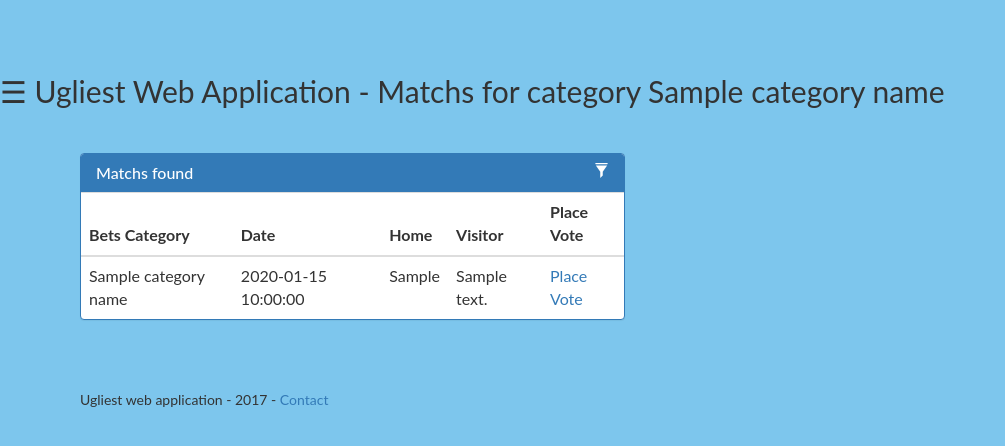
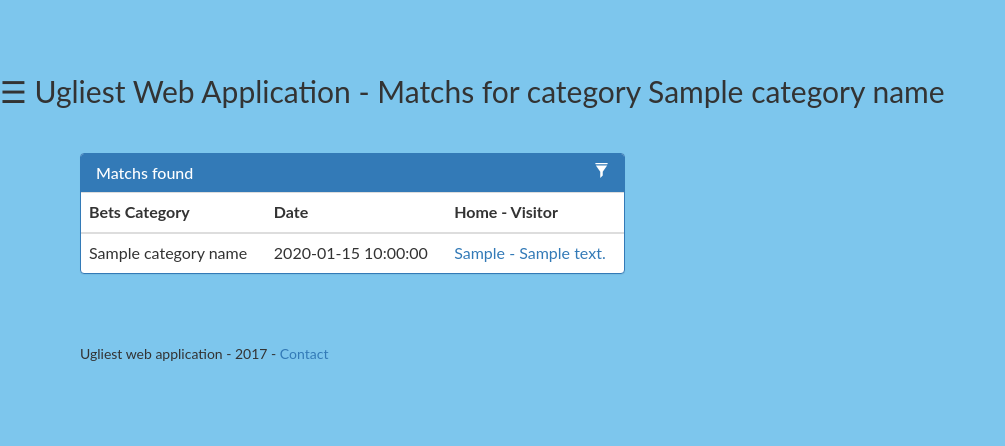
Before and after one commit to travega/heroku-demo, a Flask app: template templates/votes_matchs.html in a window 1280 px wide. Shown: the top 446 px of the page, without its empty margins (0-1005 px from the left). Run offline with Flask 2, Linux system fonts and the light colour scheme; the template is opened without the code that fills it: most values are stand-ins (such as "Sample title", 1, 10 or a date in 2020); some libraries are stand-ins or nearby versions.

Commit message:
style updates

```diff
--- a/templates/table_data_img.html
+++ b/templates/table_data_img.html
@@ -18,12 +18,12 @@
     <link href="../static/stylesheets/mouseover.css" rel="stylesheet">
     <link href="../static/stylesheets/table.css" rel="stylesheet">
 
-    <link href="../static/stylesheets/background.css" rel="stylesheet">
+
 
     <link href="https://cdnjs.cloudflare.com/ajax/libs/twitter-bootstrap/4.0.0/css/bootstrap.css" rel="stylesheet"/>
     <link href="https://cdn.datatables.net/1.10.16/css/dataTables.bootstrap4.min.css" rel="stylesheet"/>
 
-
+    <link href="../static/stylesheets/background.css" rel="stylesheet">
 
     <style>
             body {
--- a/templates/table_data_new.html
+++ b/templates/table_data_new.html
@@ -15,13 +15,12 @@
         <link href="../static/stylesheets/mouseover.css" rel="stylesheet">
         <link href="../static/stylesheets/table.css" rel="stylesheet">
 
-        <link href="../static/stylesheets/background.css" rel="stylesheet">
 
 
         <link href="https://cdnjs.cloudflare.com/ajax/libs/twitter-bootstrap/4.0.0/css/bootstrap.css" rel="stylesheet"/>
         <link href="https://cdn.datatables.net/1.10.16/css/dataTables.bootstrap4.min.css" rel="stylesheet"/>
 
-
+        <link href="../static/stylesheets/background.css" rel="stylesheet">
 
         <style>
                 body {
--- a/templates/votes_matchs.html
+++ b/templates/votes_matchs.html
@@ -103,9 +103,7 @@
                   <tr>
                       <th>Bets Category</th>
                       <th>Date</th>
-                      <th>Home</th>
-                      <th>Visitor</th>
-                      <th>Place Vote</th>
+                      <th>Home - Visitor</th>
                   </tr>
                 </thead>
                 <tbody>
@@ -113,9 +111,8 @@
                   <tr>
                     <td>{{ category_name }}</td>
                     <td>{{ entry.date }} </td>
-                    <td>{{ entry.participant_home }} </td>
-                    <td>{{ entry.participant_visitor }} </td>
-                    <td><a href="../placevote?gameactivity__c={{ category_id }}&match_id={{ entry.matchid }}"> Place Vote </a> </td>
+                    <td><a href="../placevote?gameactivity__c={{ category_id }}&match_id={{ entry.matchid }}">{{ entry.participant_home }} - {{ entry.participant_visitor }}</a></td>
+
                   </tr>
                   {% endfor %}
                 </tbody>
--- a/templates/votes_place.html
+++ b/templates/votes_place.html
@@ -18,10 +18,12 @@
             <link href="../static/stylesheets/mouseover.css" rel="stylesheet">
             <link href="../static/stylesheets/table.css" rel="stylesheet">
 
-            <link href="../static/stylesheets/background.css" rel="stylesheet">
+
 
             <link href="https://cdnjs.cloudflare.com/ajax/libs/twitter-bootstrap/4.0.0/css/bootstrap.css" rel="stylesheet"/>
             <link href="https://cdn.datatables.net/1.10.16/css/dataTables.bootstrap4.min.css" rel="stylesheet"/>
+
+            <link href="../static/stylesheets/background.css" rel="stylesheet">
 
 
             <style>
```
